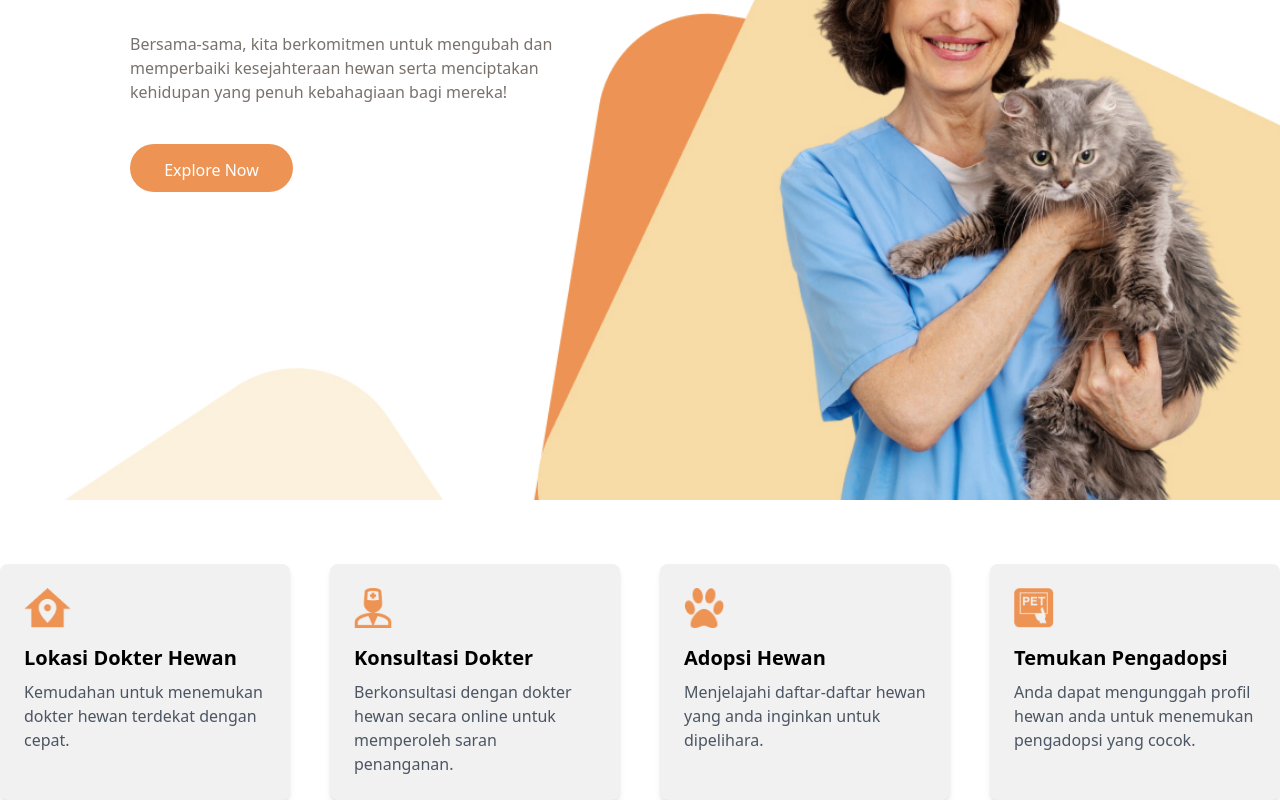
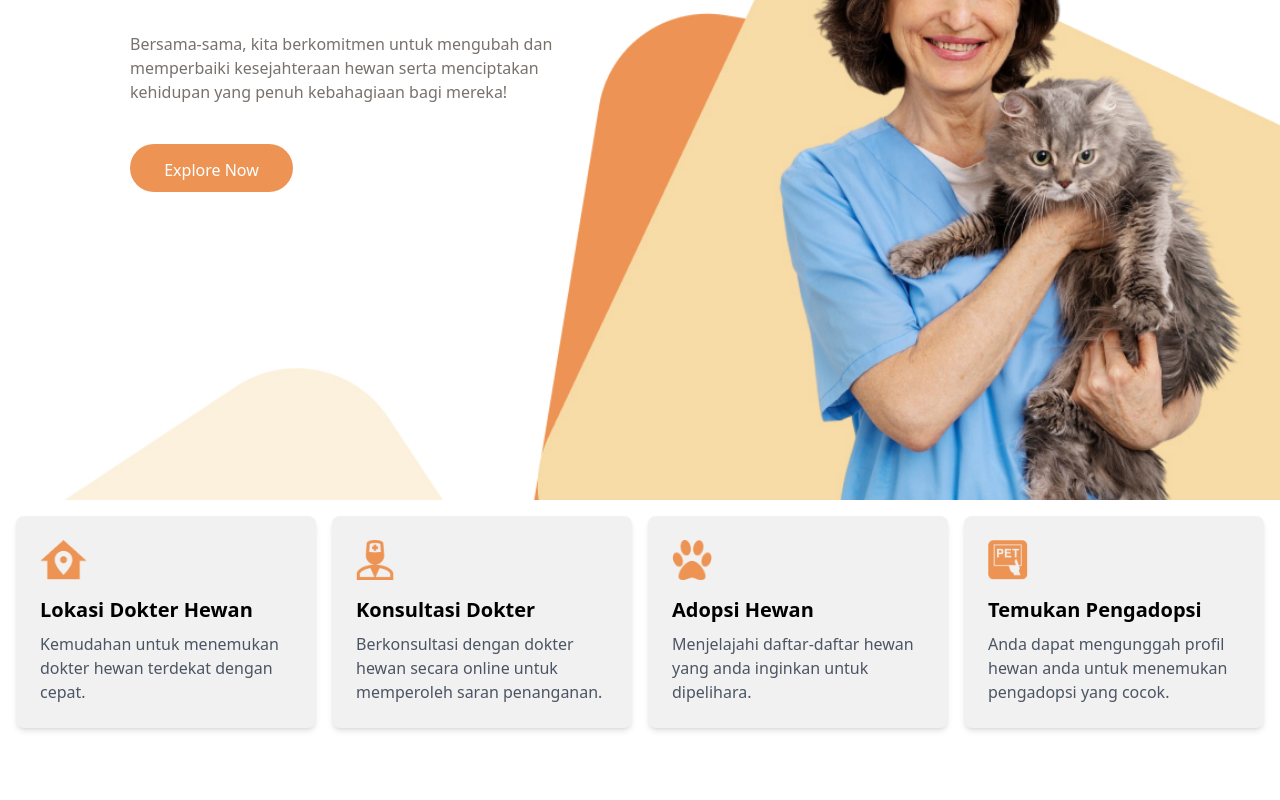
Before and after one commit to yusuf020820/PetPalsCare2, a React (Vite) app: page / in a window 1280 px wide. Shown: the part 380-1180 px from the top of the page. After the commit the page ends 1124 px from the top, so only its background shows below. Built offline with nearby package versions, Linux system fonts and the light colour scheme; what tailgrids would draw is missing.

Commit message:
HomePageBefore sedikit revisi

```diff
--- a/src/pages/HomepageBefore.jsx
+++ b/src/pages/HomepageBefore.jsx
@@ -1,10 +1,33 @@
 import React from 'react';
 import Navbar from "../Components/Navbar";
 import heroImage from "../assets/images/hero-home.jpg";
-import vh1 from "../assets/images/vectorhome1.png";
-import vh2 from "../assets/images/vectorhome2.png";
-import vh3 from "../assets/images/vectorhome3.png";
-import vh4 from "../assets/images/vectorhome4.png";
+import image1 from '../assets/images/vectorhome1.png';
+import image2 from "../assets/images/vectorhome2.png";
+import image3 from "../assets/images/vectorhome3.png";
+import image4 from "../assets/images/vectorhome4.png";
+import { Description } from '@headlessui/react';
+
+const data = [
+  {id:1,Imgurl:image1,text:"Lokasi Dokter Hewan", Description:"Kemudahan untuk menemukan dokter hewan terdekat dengan cepat."},
+  {id:2,Imgurl:image2,text:"Konsultasi Dokter", Description:"Berkonsultasi dengan dokter hewan secara online untuk memperoleh saran penanganan."},
+  {id:3,Imgurl:image3,text:"Adopsi Hewan", Description:"Menjelajahi daftar-daftar hewan yang anda inginkan untuk dipelihara."},
+  {id:4,Imgurl:image4,text:"Temukan Pengadopsi", Description:"Anda dapat mengunggah profil hewan anda untuk menemukan pengadopsi yang cocok."},
+]
+
+
+const Card = ({Imgurl, text , Description}) => {
+  return (
+    <div className="bg-[#F1F1F1] shadow-md rounded-lg p-6">
+    <div className="flex items-start justify-start mb-4">
+    <img src={Imgurl} alt={text} className="h-10"/>
+    </div>
+    <h2 className="text-xl font-semibold mb-2">{text}</h2>
+    <p className="text-gray-600">{Description}</p>
+    </div>
+  )
+}
+
+
 
 const HomepageBefore = () => {
   return (
@@ -29,45 +52,16 @@ const HomepageBefore = () => {
       </div>
 
 
-      <div className="max-w-screen-xl mx-auto mt-16 grid grid-cols-1 md:grid-cols-2 lg:grid-cols-4 gap-10">
-        {/* Card 1 */}
-        <div className="bg-[#F1F1F1] shadow-md rounded-lg p-6">
-        <div className="flex items-start justify-start mb-4">
-        <img src={vh1} alt="Icon" className="h-10"/>
-        </div>
-        <h2 className="text-xl font-semibold mb-2">Lokasi Dokter Hewan</h2>
-        <p className="text-gray-600">Kemudahan untuk menemukan dokter hewan terdekat dengan cepat.</p>
-        </div>
 
-        {/* Card 2 */}
-        <div className="bg-[#F1F1F1] shadow-md rounded-lg p-6">
-        <div className="flex items-start justify-start mb-4">
-        <img src={vh2} alt="Icon" className="h-10"/>
-        </div>
-        <h2 className="text-xl font-semibold mb-2">Konsultasi Dokter</h2>
-        <p className="text-gray-600">Berkonsultasi dengan dokter hewan secara online untuk memperoleh saran penanganan.</p>
-        </div>
-
-        {/* Card 3 */}
-        <div className="bg-[#F1F1F1] shadow-md rounded-lg p-6">
-        <div className="flex items-start justify-start mb-4">
-        <img src={vh3} alt="Icon" className="h-10"/>
-        </div>
-        <h2 className="text-xl font-semibold mb-2">Adopsi Hewan</h2>
-        <p className="text-gray-600">Menjelajahi daftar-daftar hewan yang anda inginkan untuk dipelihara.</p>
-        </div>
-
-        {/* Card 4 */}
-        <div className="bg-[#F1F1F1] shadow-md rounded-lg p-6">
-        <div className="flex items-start justify-start mb-4">
-        <img src={vh4} alt="Icon" className="h-10"/>
-        </div>
-        <h2 className="text-xl font-semibold mb-2">Temukan Pengadopsi</h2>
-        <p className="text-gray-600">Anda dapat mengunggah profil hewan anda untuk menemukan pengadopsi yang cocok.</p>
-        </div>
+      <div className="container mx-auto p-4">
+              <div className="grid grid-cols-1 sm:grid-cols-2 md:grid-cols-3 lg:grid-cols-4 gap-4">
+                {data.map((item) => (
+                  <Card key={item.id} Imgurl={item.Imgurl} text={item.text} Description={item.Description} />
+                ))}
+              </div>
+            </div>
 
 
-      </div>
     </>
   );
 }
```
Also changed, not shown: src/pages/AdopsiPage.jsx (+9 -9 lines).
